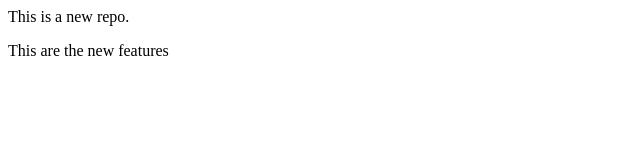
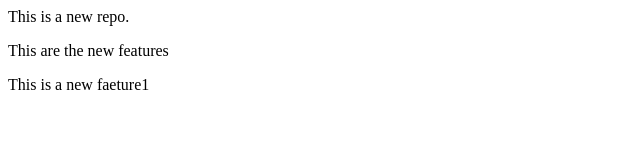
Before and after one commit to Asiff07/LocalRepo, a plain HTML site: page index.html in a window 1280 px wide. Shown: the whole page, without its empty margins (0-640 px from the left). Drawn offline with Linux system fonts and the light colour scheme.

Commit message:
Added a new feature

```diff
--- a/index.html
+++ b/index.html
@@ -1,2 +1,3 @@
 <p>This is a new repo.</p>
 <p>This are the new features</p>
+<p>This is a new faeture1</p>
```
